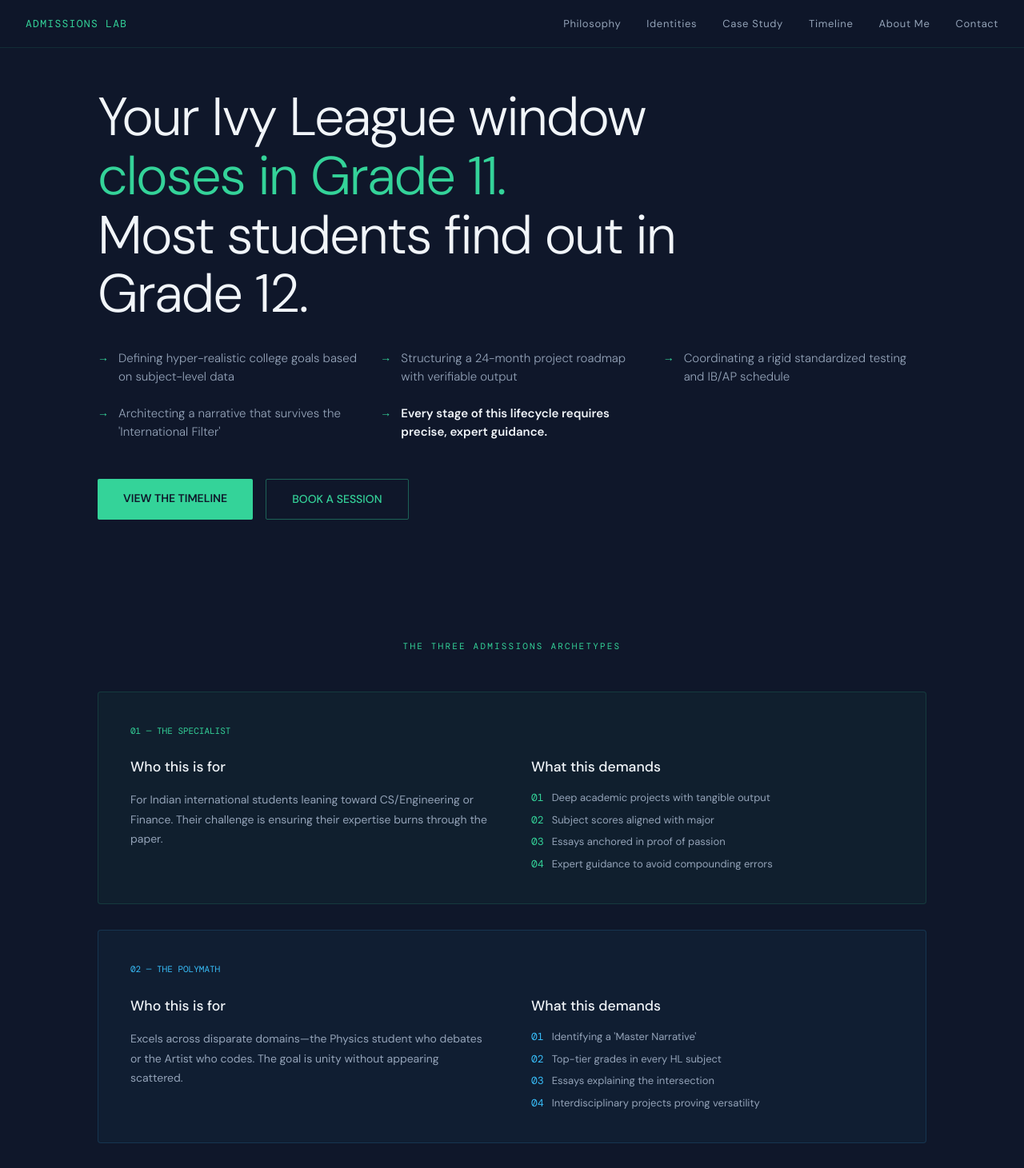
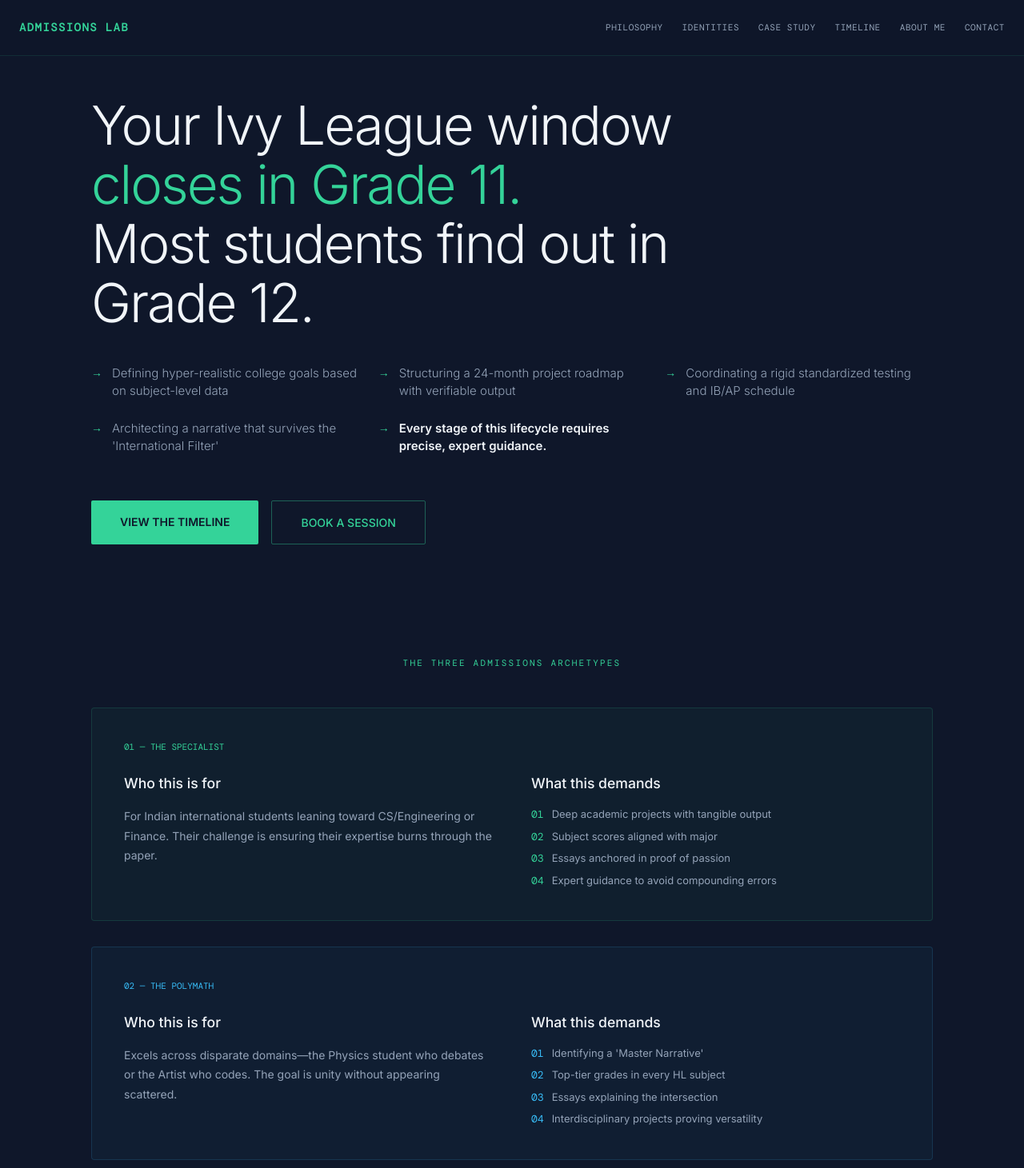
Before and after one commit to skrt-apps/admissions-site, a React (Vite) app: page / in a window 1280 px wide. Shown: the top 1461 px of the page at 80% size. Built offline with nearby package versions, Linux system fonts and the light colour scheme.

Commit message:
Update App.jsx

```diff
--- a/src/App.jsx
+++ b/src/App.jsx
@@ -184,21 +184,21 @@ const COMPARISON = [
   },
 ];
 
-function useInView(threshold = 0.15) {
+function useInView(threshold = 0.1) {
   const ref = useRef(null);
   const [inView, setInView] = useState(false);
   useEffect(() => {
     const obs = new IntersectionObserver(([e]) => { if (e.isIntersecting) { setInView(true); obs.disconnect(); } }, { threshold });
     if (ref.current) obs.observe(ref.current);
     return () => obs.disconnect();
-  }, []);
+  }, [threshold]);
   return [ref, inView];
 }
 
-function FadeIn({ children, delay = 0, className = "" }) {
+function FadeIn({ children, delay = 0 }) {
   const [ref, inView] = useInView();
   return (
-    <div ref={ref} className={className} style={{
+    <div ref={ref} style={{
       opacity: inView ? 1 : 0,
       transform: inView ? "translateY(0)" : "translateY(24px)",
       transition: `opacity 0.7s ease ${delay}ms, transform 0.7s ease ${delay}ms`,
@@ -212,37 +212,39 @@ export default function App() {
   const [activeStep, setActiveStep] = useState(null);
 
   return (
-    <div style={{ background: "#0f172a", color: "#e2e8f0", fontFamily: "'DM Sans', 'Inter', sans-serif", minHeight: "100vh" }}>
+    <div style={{ background: "#0f172a", color: "#e2e8f0", fontFamily: "'Inter', sans-serif", minHeight: "100vh", overflowX: "hidden" }}>
       <link rel="preconnect" href="https://fonts.googleapis.com" />
-      <link href="https://fonts.googleapis.com/css2?family=DM+Sans:wght@300;400;500;600&family=DM+Mono:wght@400;500&display=swap" rel="stylesheet" />
+      <link href="https://fonts.googleapis.com/css2?family=DM+Mono&family=Inter:wght@300;400;500;600&display=swap" rel="stylesheet" />
 
       {/* NAVIGATION */}
       <nav style={{
-        position: "fixed", top: 0, left: 0, right: 0, zIndex: 100,
+        position: "fixed", top: 0, left: 0, right: 0, zIndex: 1000,
         background: "rgba(15,23,42,0.92)", backdropFilter: "blur(12px)",
         borderBottom: "1px solid rgba(52,211,153,0.12)",
         display: "flex", alignItems: "center", justifyContent: "space-between",
-        padding: "0 2rem", height: "60px",
+        padding: "0 1.5rem", height: "70px"
       }}>
-        <div style={{ fontFamily: "'DM Mono', monospace", fontSize: "13px", color: "#34d399", letterSpacing: "0.1em" }}>
+        <div style={{ fontFamily: "'DM Mono', monospace", fontSize: "14px", color: "#34d399", letterSpacing: "0.1em", fontWeight: "bold" }}>
           ADMISSIONS LAB
         </div>
-        <div style={{ display: "flex", gap: "2rem" }}>
+        <div className="desktop-nav" style={{ display: "flex", gap: "1.5rem" }}>
           {NAV_LINKS.map(l => (
-            <a key={l} href={`#${l.toLowerCase().replace(" ", "-")}`} style={{ fontSize: "13px", color: "#94a3b8", textDecoration: "none", letterSpacing: "0.05em" }}>{l}</a>
+            <a key={l} href={`#${l.toLowerCase().replace(" ", "-")}`} style={{ fontSize: "11px", color: "#94a3b8", textDecoration: "none", letterSpacing: "0.05em", fontFamily: "'DM Mono'" }}>
+              {l.toUpperCase()}
+            </a>
           ))}
         </div>
       </nav>
 
       {/* HERO SECTION */}
-      <section id="philosophy" style={{ minHeight: "90vh", display: "flex", flexDirection: "column", justifyContent: "center", padding: "100px 2rem 60px", maxWidth: "1100px", margin: "0 auto" }}>
+      <section id="philosophy" style={{ minHeight: "90vh", display: "flex", flexDirection: "column", justifyContent: "center", padding: "120px 1.5rem 60px", maxWidth: "1100px", margin: "0 auto" }}>
         <FadeIn>
-          <h1 style={{ fontSize: "clamp(2.4rem, 5.5vw, 4.2rem)", fontWeight: 300, lineHeight: 1.1, letterSpacing: "-0.03em", color: "#f1f5f9", margin: "0 0 2rem", maxWidth: "900px" }}>
+          <h1 style={{ fontSize: "clamp(2.4rem, 7vw, 4.2rem)", fontWeight: 300, lineHeight: 1.1, letterSpacing: "-0.03em", color: "#f1f5f9", margin: "0 0 2.5rem", maxWidth: "900px" }}>
             Your Ivy League window<br />
             <span style={{ color: "#34d399" }}>closes in Grade 11.</span><br />
             Most students find out in Grade 12.
           </h1>
-          <div style={{ display: "grid", gridTemplateColumns: "repeat(auto-fit, minmax(280px, 1fr))", gap: "1.5rem", marginBottom: "3rem" }}>
+          <div style={{ display: "grid", gridTemplateColumns: "repeat(auto-fit, minmax(280px, 1fr))", gap: "1.5rem", marginBottom: "3.5rem" }}>
             {[
               "Defining hyper-realistic college goals based on subject-level data",
               "Structuring a 24-month project roadmap with verifiable output",
@@ -257,22 +259,23 @@ export default function App() {
             ))}
           </div>
           <div style={{ display: "flex", gap: "1rem", flexWrap: "wrap" }}>
-            <a href="#timeline" style={{ display: "inline-block", padding: "14px 32px", background: "#34d399", color: "#0f172a", fontWeight: 600, fontSize: "14px", textDecoration: "none", borderRadius: "2px" }}>VIEW THE TIMELINE</a>
-            <a href="#contact" style={{ display: "inline-block", padding: "14px 32px", background: "transparent", color: "#34d399", fontWeight: 500, fontSize: "14px", textDecoration: "none", borderRadius: "2px", border: "1px solid rgba(52,211,153,0.4)" }}>BOOK A SESSION</a>
+            <a href="#timeline" style={{ display: "inline-block", padding: "16px 36px", background: "#34d399", color: "#0f172a", fontWeight: 600, fontSize: "14px", textDecoration: "none", borderRadius: "2px" }}>VIEW THE TIMELINE</a>
+            <a href="#contact" style={{ display: "inline-block", padding: "16px 36px", background: "transparent", color: "#34d399", fontWeight: 500, fontSize: "14px", textDecoration: "none", borderRadius: "2px", border: "1px solid rgba(52,211,153,0.4)" }}>BOOK A SESSION</a>
           </div>
         </FadeIn>
       </section>
 
       {/* IDENTITIES GRID */}
-      <section id="identities" style={{ padding: "80px 2rem", maxWidth: "1100px", margin: "0 auto" }}>
+      <section id="identities" style={{ padding: "80px 1.5rem", maxWidth: "1100px", margin: "0 auto" }}>
         <FadeIn>
           <div style={{ fontFamily: "'DM Mono', monospace", fontSize: "11px", color: "#34d399", letterSpacing: "0.2em", marginBottom: "3rem", textAlign: "center" }}>
             THE THREE ADMISSIONS ARCHETYPES
           </div>
           <div style={{ display: "grid", gridTemplateColumns: "1fr", gap: "2rem" }}>
+            {/* SPECIALIST */}
             <div style={{ background: "rgba(52,211,153,0.04)", border: "1px solid rgba(52,211,153,0.15)", borderRadius: "4px", padding: "2.5rem" }}>
               <div style={{ fontFamily: "'DM Mono', monospace", fontSize: "11px", color: "#34d399", marginBottom: "1.5rem" }}>01 — THE SPECIALIST</div>
-              <div style={{ display: "grid", gridTemplateColumns: "1fr 1fr", gap: "3rem" }}>
+              <div style={{ display: "grid", gridTemplateColumns: "repeat(auto-fit, minmax(300px, 1fr))", gap: "3rem" }}>
                 <div>
                   <h3 style={{ fontSize: "1.1rem", fontWeight: 500, color: "#f1f5f9", marginBottom: "1rem" }}>Who this is for</h3>
                   <p style={{ fontSize: "14px", color: "#94a3b8", lineHeight: 1.75 }}>For Indian international students leaning toward CS/Engineering or Finance. Their challenge is ensuring their expertise burns through the paper.</p>
@@ -287,9 +290,10 @@ export default function App() {
                 </div>
               </div>
             </div>
+            {/* POLYMATH */}
             <div style={{ background: "rgba(56, 189, 248, 0.04)", border: "1px solid rgba(56, 189, 248, 0.15)", borderRadius: "4px", padding: "2.5rem" }}>
               <div style={{ fontFamily: "'DM Mono', monospace", fontSize: "11px", color: "#38bdf8", marginBottom: "1.5rem" }}>02 — THE POLYMATH</div>
-              <div style={{ display: "grid", gridTemplateColumns: "1fr 1fr", gap: "3rem" }}>
+              <div style={{ display: "grid", gridTemplateColumns: "repeat(auto-fit, minmax(300px, 1fr))", gap: "3rem" }}>
                 <div>
                   <h3 style={{ fontSize: "1.1rem", fontWeight: 500, color: "#f1f5f9", marginBottom: "1rem" }}>Who this is for</h3>
                   <p style={{ fontSize: "14px", color: "#94a3b8", lineHeight: 1.75 }}>Excels across disparate domains—the Physics student who debates or the Artist who codes. The goal is unity without appearing scattered.</p>
@@ -304,9 +308,10 @@ export default function App() {
                 </div>
               </div>
             </div>
+            {/* TREE */}
             <div style={{ background: "rgba(168, 85, 247, 0.04)", border: "1px solid rgba(168, 85, 247, 0.15)", borderRadius: "4px", padding: "2.5rem" }}>
               <div style={{ fontFamily: "'DM Mono', monospace", fontSize: "11px", color: "#a855f7", marginBottom: "1.5rem" }}>03 — THE TREE</div>
-              <div style={{ display: "grid", gridTemplateColumns: "1fr 1fr", gap: "3rem" }}>
+              <div style={{ display: "grid", gridTemplateColumns: "repeat(auto-fit, minmax(300px, 1fr))", gap: "3rem" }}>
                 <div>
                   <h3 style={{ fontSize: "1.1rem", fontWeight: 500, color: "#f1f5f9", marginBottom: "1rem" }}>Who this is for</h3>
                   <p style={{ fontSize: "14px", color: "#94a3b8", lineHeight: 1.75 }}>Deep-roots in a single, non-academic obsession. Whether activism or music, value lies in measurable growth over a decade.</p>
@@ -326,12 +331,12 @@ export default function App() {
       </section>
 
       {/* CASE STUDY - SSP */}
-      <section id="case-study" style={{ padding: "80px 2rem", maxWidth: "1100px", margin: "0 auto" }}>
+      <section id="case-study" style={{ padding: "80px 1.5rem", maxWidth: "1100px", margin: "0 auto" }}>
         <FadeIn>
           <div style={{ fontFamily: "'DM Mono', monospace", fontSize: "11px", color: "#34d399", letterSpacing: "0.2em", marginBottom: "1rem" }}>CASE STUDY — REAL DATA</div>
           <h2 style={{ fontSize: "clamp(1.6rem, 3.5vw, 2.4rem)", fontWeight: 300, color: "#f1f5f9", marginBottom: "3rem" }}>SSP Selection: Three Profiles, One Seat</h2>
-          <div style={{ overflowX: "auto" }}>
-            <table style={{ width: "100%", borderCollapse: "collapse", fontSize: "13px", minWidth: "680px" }}>
+          <div style={{ overflowX: "auto", WebkitOverflowScrolling: "touch" }}>
+            <table style={{ width: "100%", borderCollapse: "collapse", fontSize: "13px", minWidth: "800px" }}>
               <thead>
                 <tr style={{ borderBottom: "1px solid rgba(52,211,153,0.3)" }}>
                   <th style={{ textAlign: "left", padding: "12px 16px", color: "#64748b" }}>DIMENSION</th>
@@ -355,12 +360,12 @@ export default function App() {
         </FadeIn>
       </section>
 
-      {/* PRINCETON PARADOX SECTION */}
-      <section id="case-study-2" style={{ padding: "80px 2rem", maxWidth: "1100px", margin: "0 auto" }}>
+      {/* PRINCETON PARADOX */}
+      <section id="case-study-2" style={{ padding: "80px 1.5rem", maxWidth: "1100px", margin: "0 auto" }}>
         <FadeIn>
           <div style={{ fontFamily: "'DM Mono', monospace", fontSize: "11px", color: "#f59e0b", letterSpacing: "0.2em", marginBottom: "1rem" }}>ACADEMIC INSIGHT — IVY TRAP</div>
           <h2 style={{ fontSize: "clamp(1.6rem, 3.5vw, 2.4rem)", fontWeight: 300, color: "#f1f5f9", marginBottom: "3rem" }}>The Princeton Paradox</h2>
-          <div style={{ display: "grid", gridTemplateColumns: "1fr 1fr", gap: "2px" }}>
+          <div style={{ display: "grid", gridTemplateColumns: "repeat(auto-fit, minmax(300px, 1fr))", gap: "2px" }}>
             <div style={{ background: "rgba(120,53,15,0.25)", border: "1px solid rgba(245,158,11,0.2)", padding: "20px" }}>
               <div style={{ fontSize: "10px", color: "#f59e0b" }}>STUDENT 1 — REJECTED</div>
               <div style={{ fontSize: "14px", color: "#fcd34d" }}>37/42 · Math Major</div>
@@ -371,14 +376,14 @@ export default function App() {
             </div>
           </div>
           {PRINCETON_DATA.map((row, i) => (
-            <div key={i} style={{ display: "grid", gridTemplateColumns: "1fr 1fr", gap: "2px", borderBottom: "1px solid rgba(255,255,255,0.02)" }}>
-              <div style={{ background: "rgba(15,23,42,0.15)", padding: "14px 20px", color: "#94a3b8" }}>{row.reject}</div>
-              <div style={{ background: "rgba(15,23,42,0.05)", padding: "14px 20px", color: "#e2e8f0" }}>{row.admit}</div>
+            <div key={i} style={{ display: "grid", gridTemplateColumns: "repeat(auto-fit, minmax(300px, 1fr))", gap: "2px", borderBottom: "1px solid rgba(255,255,255,0.02)" }}>
+              <div style={{ background: "rgba(15,23,42,0.15)", padding: "14px 20px", color: "#94a3b8", fontSize: "13px" }}>{row.reject}</div>
+              <div style={{ background: "rgba(15,23,42,0.05)", padding: "14px 20px", color: "#e2e8f0", fontSize: "13px" }}>{row.admit}</div>
             </div>
           ))}
-          <div style={{ marginTop: "1.5rem", padding: "1.5rem", background: "rgba(15,23,42,0.8)", border: "1px solid rgba(255,255,255,0.07)", display: "flex", gap: "20px" }}>
+          <div style={{ marginTop: "1.5rem", padding: "1.5rem", background: "rgba(15,23,42,0.8)", border: "1px solid rgba(255,255,255,0.07)", display: "flex", gap: "20px", flexWrap: "wrap" }}>
             <div style={{ fontFamily: "'DM Mono', monospace", fontSize: "10px", color: "#f59e0b" }}>CITIZENSHIP TRAP</div>
-            <p style={{ fontSize: "13px", color: "#94a3b8", lineHeight: 1.7 }}>
+            <p style={{ fontSize: "13px", color: "#94a3b8", lineHeight: 1.7, flex: "1 1 300px" }}>
               Student 1 (Math) competed as an <span style={{ color: "#f59e0b" }}>Indian Citizen</span>. Student 2 (Bio) was a <span style={{ color: "#10b981" }}>US Citizen</span>. For Indian internationals, a 5/7 in Math HL is a fatal signal for STEM spikes.
             </p>
           </div>
@@ -386,11 +391,11 @@ export default function App() {
       </section>
 
       {/* STRATEGY COMPARISON TABLE */}
-      <section style={{ padding: "80px 2rem", maxWidth: "1100px", margin: "0 auto" }}>
+      <section style={{ padding: "80px 1.5rem", maxWidth: "1100px", margin: "0 auto" }}>
         <h2 style={{ fontSize: "clamp(1.6rem, 3.5vw, 2.4rem)", fontWeight: 300, color: "#f1f5f9", marginBottom: "3rem" }}>Generic vs. Specialist Strategy</h2>
         <div style={{ display: "grid", gap: "2px" }}>
           {COMPARISON.map((row, i) => (
-            <div key={i} style={{ display: "grid", gridTemplateColumns: "200px 1fr 1fr", background: "rgba(255,255,255,0.05)", gap: "1px" }}>
+            <div key={i} style={{ display: "grid", gridTemplateColumns: "repeat(auto-fit, minmax(200px, 1fr))", background: "rgba(255,255,255,0.05)", gap: "1px" }}>
               <div style={{ background: "#0f172a", padding: "16px 20px", color: "#64748b", fontSize: "12px" }}>{row.dimension}</div>
               <div style={{ background: "#0f172a", padding: "16px 20px", color: "#64748b", fontSize: "14px" }}>{row.generic}</div>
               <div style={{ background: "rgba(52,211,153,0.04)", padding: "16px 20px", color: "#e2e8f0", fontSize: "14px" }}>{row.specialist}</div>
@@ -400,17 +405,17 @@ export default function App() {
       </section>
 
       {/* TIMELINE */}
-      <section id="timeline" style={{ padding: "80px 2rem", maxWidth: "900px", margin: "0 auto" }}>
-        <h2 style={{ fontSize: "2rem", fontWeight: 300, color: "#f1f5f9", marginBottom: "4rem" }}>The Junior Year Timeline</h2>
-        <div style={{ position: "relative", paddingLeft: "40px", borderLeft: "1px solid rgba(52,211,153,0.2)" }}>
+      <section id="timeline" style={{ padding: "80px 1.5rem", maxWidth: "900px", margin: "0 auto" }}>
+        <h2 style={{ fontSize: "2.2rem", fontWeight: 300, color: "#f1f5f9", marginBottom: "4rem" }}>The Junior Year Timeline</h2>
+        <div style={{ position: "relative", paddingLeft: "30px", borderLeft: "1px solid rgba(52,211,153,0.2)" }}>
           {TIMELINE.map((step, i) => (
             <div key={i} style={{ marginBottom: "2.5rem", cursor: "pointer" }} onClick={() => setActiveStep(activeStep === i ? null : i)}>
               <div style={{ fontSize: "11px", color: "#34d399", fontFamily: "'DM Mono'" }}>{step.month}</div>
-              <h3 style={{ fontSize: "1.05rem", color: "#f1f5f9", margin: "8px 0" }}>{step.title}</h3>
+              <h3 style={{ fontSize: "1.1rem", color: "#f1f5f9", margin: "8px 0" }}>{step.title}</h3>
               <p style={{ fontSize: "14px", color: "#64748b", lineHeight: 1.7 }}>{step.brutal}</p>
               {activeStep === i && (
-                <div style={{ marginTop: "1rem", padding: "1rem", background: "rgba(52,211,153,0.06)", border: "1px solid rgba(52,211,153,0.2)" }}>
-                  <p style={{ fontSize: "14px", color: "#94a3b8" }}>{step.action}</p>
+                <div style={{ marginTop: "1rem", padding: "1.2rem", background: "rgba(52,211,153,0.06)", border: "1px solid rgba(52,211,153,0.2)", borderRadius: "2px" }}>
+                  <p style={{ fontSize: "14px", color: "#94a3b8", margin: 0 }}>{step.action}</p>
                 </div>
               )}
             </div>
@@ -418,30 +423,30 @@ export default function App() {
         </div>
       </section>
 
-      {/* ABOUT ME - EXPANDED AUTHORITY VERSION */}
-      <section id="about-me" style={{ padding: "100px 2rem", maxWidth: "1100px", margin: "0 auto", borderTop: "1px solid rgba(255,255,255,0.05)" }}>
+      {/* ABOUT ME - MOBILE OPTIMIZED */}
+      <section id="about-me" style={{ padding: "100px 1.5rem", maxWidth: "1100px", margin: "0 auto", borderTop: "1px solid rgba(255,255,255,0.05)" }}>
         <FadeIn>
           <div style={{ fontFamily: "'DM Mono', monospace", fontSize: "11px", color: "#34d399", letterSpacing: "0.2em", marginBottom: "1rem" }}>THE CONSULTANT</div>
           <h2 style={{ fontSize: "clamp(1.8rem, 4vw, 2.8rem)", fontWeight: 300, color: "#f1f5f9", marginBottom: "4rem" }}>The Berkeley Architecture</h2>
 
-          <div style={{ display: "flex", gap: "4rem", flexWrap: "wrap" }}>
-            <div style={{ flex: "0 0 300px" }}>
-              <div style={{ width: "100%", height: "420px", background: "rgba(255,255,255,0.02)", border: "1px solid rgba(52,211,153,0.2)", borderRadius: "4px", display: "flex", alignItems: "center", justifyContent: "center", position: "relative", overflow: "hidden" }}>
-                <img src="/headshot.jpg" alt="Sukrit Tripathi" style={{ width: "100%", height: "100%", objectFit: "cover", display: "block" }} onError={(e) => { e.target.style.display = 'none'; e.target.parentNode.innerHTML += '<div style="color:#475569;font-family:DM Mono;font-size:10px;text-align:center">Photo upload pending in /public folder</div>'; }} />
-                <div style={{ position: "absolute", bottom: "20px", left: "20px", right: "20px", background: "rgba(15, 23, 42, 0.9)", padding: "15px", border: "1px solid rgba(255,255,255,0.05)" }}>
-                  <div style={{ fontSize: "14px", fontWeight: 600, color: "#f1f5f9" }}>Sukrit Tripathi</div>
+          <div style={{ display: "flex", gap: "4rem", flexWrap: "wrap", justifyContent: "center" }}>
+            <div style={{ flex: "0 0 320px", maxWidth: "100%" }}>
+              <div style={{ width: "100%", height: "420px", background: "rgba(255,255,255,0.02)", border: "1px solid rgba(52,211,153,0.2)", borderRadius: "8px", position: "relative", overflow: "hidden" }}>
+                <img src="/headshot.jpg" alt="Sukrit Tripathi" style={{ width: "100%", height: "100%", objectFit: "cover" }} onError={(e) => { e.target.style.display = 'none'; e.target.parentNode.innerHTML += '<div style="color:#475569;font-family:DM Mono;font-size:10px;text-align:center;padding:20px">Photo upload pending in /public folder</div>'; }} />
+                <div style={{ position: "absolute", bottom: "0", left: 0, right: 0, background: "rgba(15, 23, 42, 0.85)", padding: "1.5rem", backdropFilter: "blur(4px)" }}>
+                  <div style={{ fontSize: "15px", fontWeight: 600, color: "#f1f5f9" }}>Sukrit Tripathi</div>
                   <div style={{ fontSize: "11px", color: "#34d399", fontFamily: "'DM Mono'" }}>Data Science & Economics</div>
                 </div>
               </div>
             </div>
 
-            <div style={{ flex: "1 1 500px" }}>
+            <div style={{ flex: "1 1 450px" }}>
               <h3 style={{ fontSize: "1.4rem", color: "#f1f5f9", marginBottom: "1.5rem", fontWeight: 400 }}>Data-Driven Strategy from a Global Perspective</h3>
               <p style={{ fontSize: "16px", color: "#94a3b8", lineHeight: 1.8, marginBottom: "1.5rem" }}>
-                I am a graduate of the <span style={{ color: "#f1f5f9" }}>University of California, Berkeley</span>, where I completed a dual-degree program in <span style={{ color: "#f1f5f9" }}>Data Science and Economics</span>. My journey in elite admissions began when I was <span style={{ color: "#f1f5f9" }}>1 of only 2 students selected from India</span> for the prestigious <span style={{ color: "#f1f5f9" }}>Summer Science Program (SSP)</span>. During this time, I conducted research in Lagrangian Mechanics and Astronomy that was subsequently published in the Harvard Smithsonian Press and the Minor Planet Center.
+                I am a graduate of the <span style={{ color: "#f1f5f9" }}>University of California, Berkeley</span>, with a dual-degree in Data Science and Economics. My foundation in high-level admissions began as 1 of only 2 students selected from India for the <span style={{ color: "#f1f5f9" }}>Summer Science Program (SSP)</span>, publishing research in Lagrangian Mechanics via the Harvard Smithsonian Press.
               </p>
               <p style={{ fontSize: "16px", color: "#94a3b8", lineHeight: 1.8 }}>
-                Professionally, I applied this analytical rigor as a <span style={{ color: "#f1f5f9" }}>Quantitative Advisory Consultant at Ernst & Young</span> in San Francisco, specializing in predictive model development and validation for top-tier US financial institutions. I don't see admissions as an essay contest, but as an engineering problem that requires architecting a narrative to survive the hyper-competitive international filter. Having sat on both sides of the table—as an international applicant and a <span style={{ color: "#f1f5f9" }}>Haas School of Business mentor</span> with a <span style={{ color: "#f1f5f9" }}>100% success rate</span>—I provide ruthless clarity for the next generation of STEM specialists.
+                Professionally, I applied this rigor as a <span style={{ color: "#f1f5f9" }}>Quantitative Advisory Consultant at EY San Francisco</span>, specializing in predictive modeling. I view admissions as an engineering problem that requires architecting a narrative to survive the international filter. Having sat on both sides of the table—as an international applicant and a <span style={{ color: "#f1f5f9" }}>Haas School mentor</span> with a <span style={{ color: "#f1f5f9" }}>100% success rate</span>—I provide ruthless clarity for Indian STEM specialists.
               </p>
             </div>
           </div>
@@ -449,14 +454,24 @@ export default function App() {
       </section>
 
       {/* CONTACT */}
-      <section id="contact" style={{ padding: "100px 2rem", textAlign: "center", background: "#0f172a" }}>
-        <h2 style={{ fontSize: "2.4rem", fontWeight: 300, color: "#f1f5f9", marginBottom: "3rem" }}>Ready to act without losing ground?</h2>
-        <a href="https://wa.me/918904176520" target="_blank" rel="noopener noreferrer" style={{ padding: "16px 40px", background: "#34d399", color: "#0f172a", fontWeight: 600, textDecoration: "none", borderRadius: "2px" }}>WHATSAPP →</a>
+      <section id="contact" style={{ padding: "100px 1.5rem", textAlign: "center", background: "#0f172a" }}>
+        <FadeIn>
+          <h2 style={{ fontSize: "2.4rem", fontWeight: 300, color: "#f1f5f9", marginBottom: "1rem" }}>Ready to Architect?</h2>
+          <p style={{ color: "#94a3b8", marginBottom: "3rem" }}>Limited intake for the 2026 application cycle.</p>
+          <a href="https://wa.me/918904176520" target="_blank" rel="noopener noreferrer" style={{ display: "inline-block", padding: "18px 48px", background: "#34d399", color: "#020617", fontWeight: "bold", textDecoration: "none", borderRadius: "4px", fontSize: "15px" }}>WHATSAPP CONSULTATION</a>
+        </FadeIn>
       </section>
 
-      <footer style={{ borderTop: "1px solid rgba(255,255,255,0.06)", padding: "2rem", textAlign: "center" }}>
-        <p style={{ fontSize: "11px", color: "#334155" }}>ADMISSIONS LAB</p>
+      <footer style={{ padding: "40px 1.5rem", borderTop: "1px solid rgba(255,255,255,0.06)", textAlign: "center" }}>
+        <p style={{ fontSize: "11px", color: "#475569", fontFamily: "'DM Mono'" }}>© 2026 ADMISSIONS LAB · BENGALURU</p>
       </footer>
+
+      {/* GLOBAL CSS INJECTION FOR MOBILE NAV */}
+      <style dangerouslySetInnerHTML={{ __html: `
+        @media (max-width: 850px) {
+          .desktop-nav { display: none !important; }
+        }
+      `}} />
     </div>
   );
 }
```
